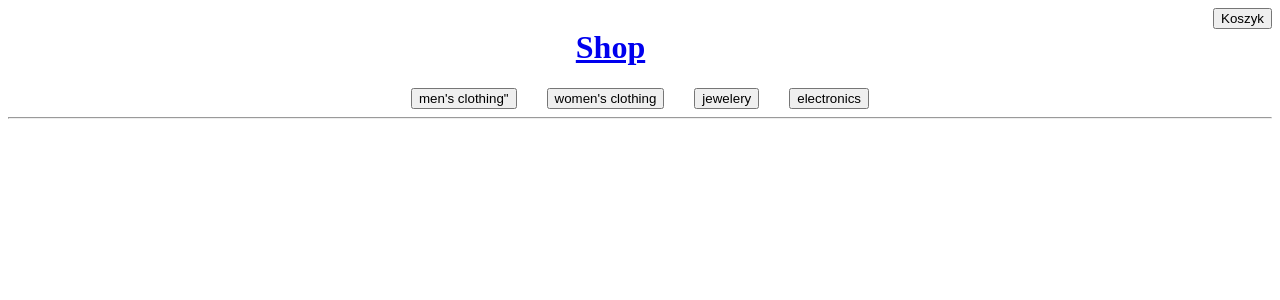
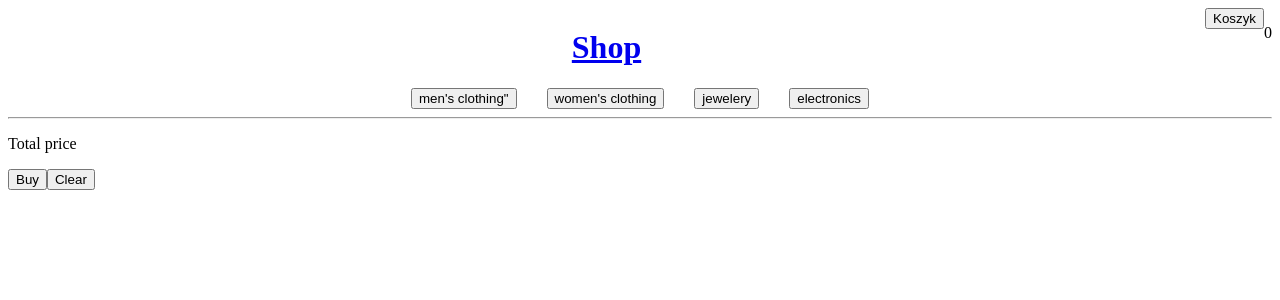
Before and after one commit to MichalOrlikowski/Shop, a React (Create React App) app in the folder shop/: page /buy in a window 1280 px wide. Shown: the top 300 px of the page. Built offline with nearby package versions, Linux system fonts and the light colour scheme.

Commit message:
we can add and remove porduct from koszyk

```diff
--- a/shop/src/App.js
+++ b/shop/src/App.js
@@ -31,10 +31,10 @@ function App() {
   return (
     <>
       <BrowserRouter>
-        <Header />
+        <Header cart={cart}/>
         <Routes>
           <Route path="/" element={<RenderProducts productList={productList} setProductList={setProductList} setCart={setCart} cart={cart}/>}/>
-          <Route  path="/buy" element={<Koszyk cart={cart}/>}/>
+          <Route  path="/buy" element={<Koszyk cart={cart} setCart={setCart}/>}/>
           <Route  path="/men"  element={<RenderProducts productList={men} setProductList={setProductList} setCart={setCart} cart={cart}/>}/>
           <Route  path="/women" element={<RenderProducts productList={women} setProductList={setProductList} setCart={setCart} cart={cart}/>}/>
           <Route  path="/jewelery" element={<RenderProducts productList={jewelery} setProductList={setProductList} setCart={setCart} cart={cart}/>}/>
--- a/shop/src/Components/Header/Header.js
+++ b/shop/src/Components/Header/Header.js
@@ -3,7 +3,7 @@ import Nav from "./Nav";
 import { NavLink } from "react-router-dom";
 
 
-function Header() {
+function Header({cart}) {
 
 
   return (
@@ -11,7 +11,7 @@ function Header() {
       <div className={s.Container}>
         <NavLink to="/" className={s.title}> <h1>Shop</h1></NavLink>
         <NavLink to="/buy"><button className={s.button}>Koszyk</button></NavLink>
-
+        <p>{cart.length}</p>
       </div>
 
       <Nav />
--- a/shop/src/Components/Header/Koszyk.js
+++ b/shop/src/Components/Header/Koszyk.js
@@ -1,13 +1,29 @@
 import s from "./Koszyk.module.css"
+function Koszyk({ cart, setCart}) {
 
-function Koszyk({cart}) {
+    const Add = (product) =>{
+        setCart((prevValue)=>[...prevValue, product])
 
-    const renderKoszyk = () => cart.map((product) => (
-        <div className={s.productContainer} key={product.id}>
+    }
+
+    const Remove= (index) =>{
+        setCart((product)=>{
+            const update = [...product];
+            update.splice(index, 1)
+            return update;
+        })
+
+    }
+
+    const renderKoszyk = () => cart.map((product, index) => (
+        <div className={s.productContainer} key={index}>
             <div className={s.title} >{product.title}</div>
             <img className={s.img} src={product.image}></img>
             <p className={s.price}> {product.price}</p>
-
+            <div>
+                <button onClick={()=> Add(product)}>Add</button>
+                <button onClick={()=> Remove(index)}>Remove</button>
+            </div>
 
 
         </div>
@@ -15,7 +31,12 @@ function Koszyk({cart}) {
 
     return (
         <>
-          <div className={s.container}>{renderKoszyk()}</div>
+            <div className={s.container}>{renderKoszyk()}</div>
+            <div>
+                <p>Total price </p>
+                <button>Buy</button>
+                <button>Clear</button>
+            </div>
         </>
     );
 }
```
